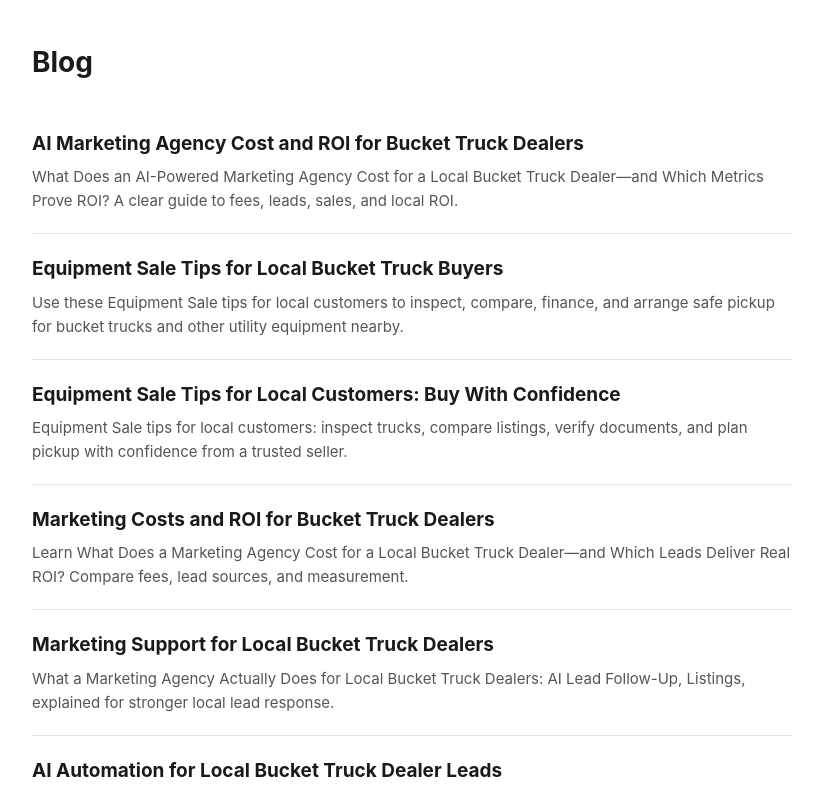
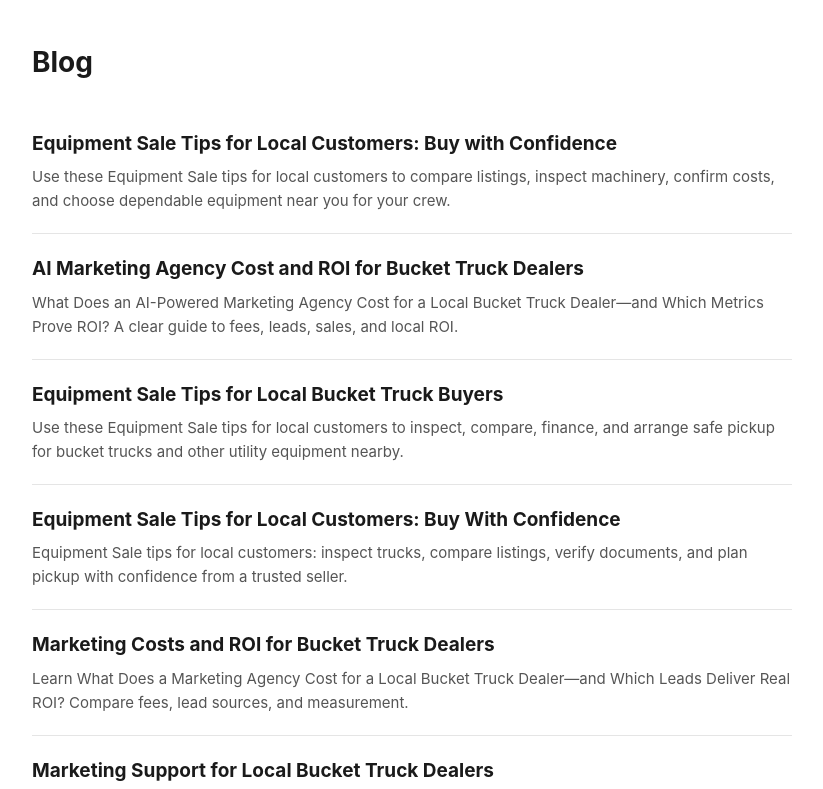
Before and after one commit to buckettruck-f450/buckettruck-f450.github.io, a plain HTML site: page blog/index.html in a window 1280 px wide. Shown: the top 789 px of the page, without its empty margins (228-1051 px from the left). Drawn offline with Linux system fonts and the light colour scheme.

Commit message:
IKON: publish "Equipment Sale Tips for Local Customers: Buy with Confidence"

```diff
--- a/blog/index.html
+++ b/blog/index.html
@@ -24,6 +24,11 @@
 <body>
 <h1>Blog</h1>
 <div id="ikon-post-list">
+<a class="post-card" href="equipment-sale-tips-local-customers-2.html">
+  <h2>Equipment Sale Tips for Local Customers: Buy with Confidence</h2>
+  <p>Use these Equipment Sale tips for local customers to compare listings, inspect machinery, confirm costs, and choose dependable equipment near you for your crew.</p>
+</a>
+
 <a class="post-card" href="ai-marketing-agency-cost-roi-bucket-truck-dealer.html">
   <h2>AI Marketing Agency Cost and ROI for Bucket Truck Dealers</h2>
   <p>What Does an AI-Powered Marketing Agency Cost for a Local Bucket Truck Dealer—and Which Metrics Prove ROI? A clear guide to fees, leads, sales, and local ROI.</p>
```
